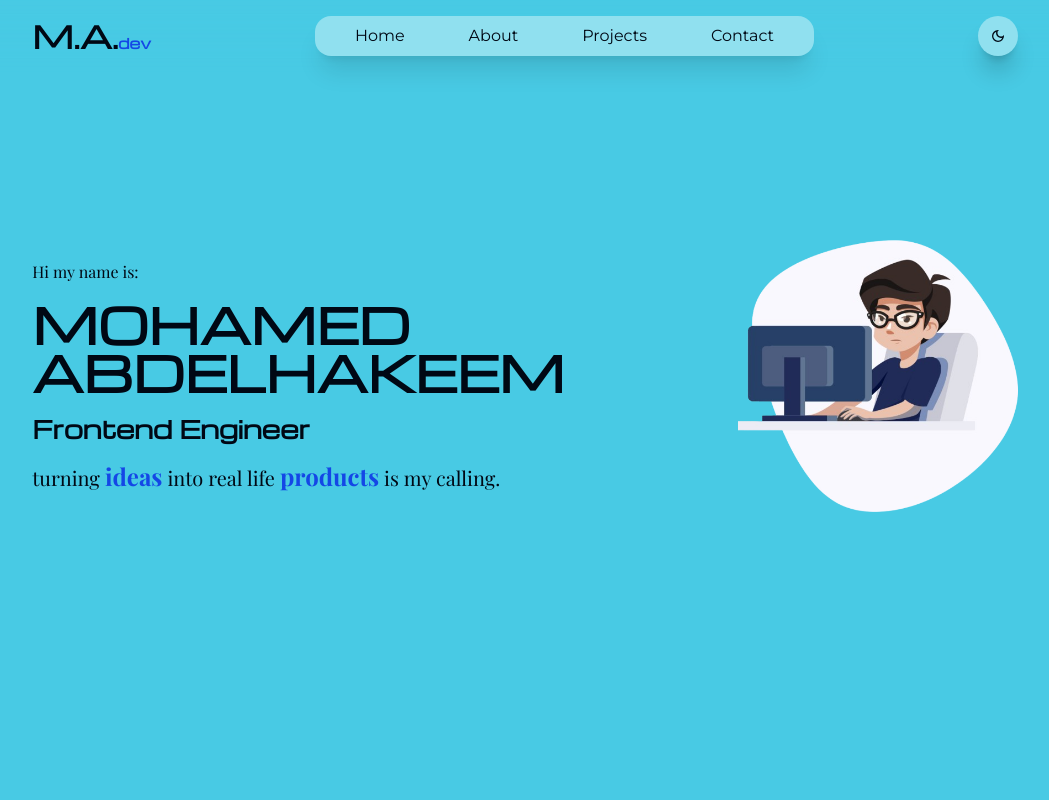
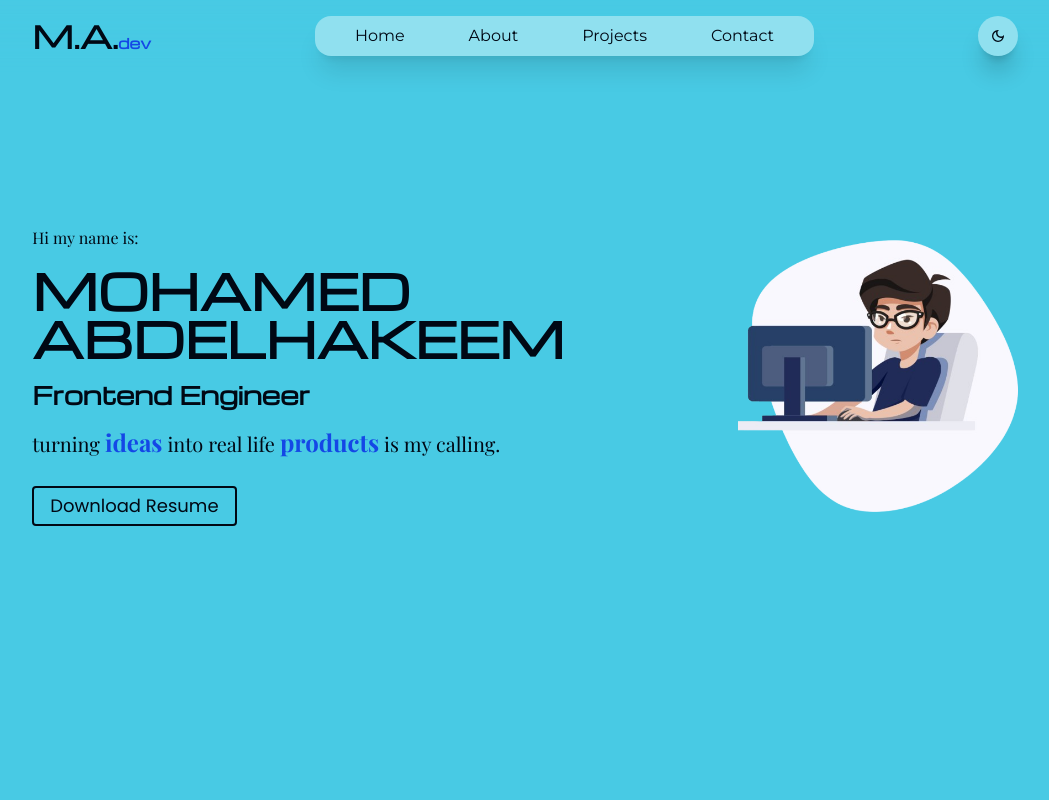
Before and after one commit to Mohamed-Abdelhakeem1/Protfolio, a React (Vite) app: page / in a window 1280 px wide. Shown: the top 800 px of the page, without its empty margins (115-1164 px from the left). Built offline with nearby package versions, Linux system fonts and the light colour scheme; a web font is replaced by a local one.

Commit message:
Adding button to download my Resume

```diff
--- a/src/Components/Home/AboutSection.tsx
+++ b/src/Components/Home/AboutSection.tsx
@@ -14,7 +14,7 @@ const AboutSection = () => {
           GitHub for version control and team collaboration. Eager to contribute
           to real-world projects, grow within a development team.
         </p>
-        <Link to="/projects" className="btn smoothy mx-auto mt-6 text-lg w-fit">More About me</Link>
+        <Link to="/about" className="btn smoothy mx-auto mt-6 text-lg w-fit">More About me</Link>
       </div>
     </section>
   );
--- a/src/Components/Home/HomeProjects.tsx
+++ b/src/Components/Home/HomeProjects.tsx
@@ -6,7 +6,7 @@ const HomeProjects = () => {
       <div className="container text-blck dark:text-whte">
         <h3 className="heading text-blue fontRoma">Projects</h3>
         <div className="h-50"></div>
-        <Link to="/about" className="btn smoothy mx-auto mt-6 text-lg w-fit">
+        <Link to="/projects" className="btn smoothy mx-auto mt-6 text-lg w-fit">
           Explore More Projects
         </Link>
       </div>
--- a/src/Components/Home/Landing.tsx
+++ b/src/Components/Home/Landing.tsx
@@ -23,6 +23,13 @@ const Landing = () => {
             </span>{" "}
             is my calling.
           </p>
+          <a
+            href="https://drive.google.com/file/d/1IusQ0NMm1QO7BCmb5ui5JAP2IBC-CJJn/view?usp=sharing"
+            target="_blank"
+            className="btn smoothy mt-3 text-lg w-fit"
+          >
+            Download Resume
+          </a>
         </div>
         <div className="w-60 md:w-70">
           <img src="/Developer.png" alt="" />
```
